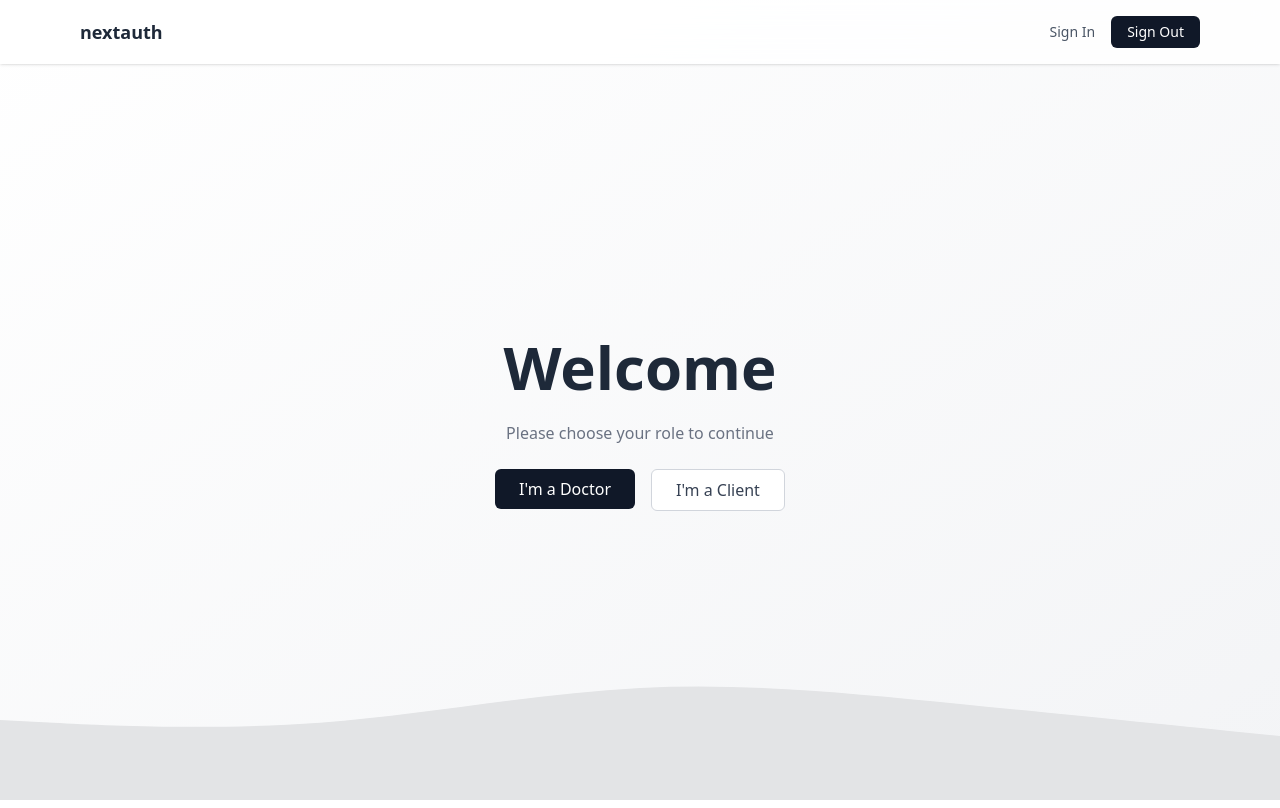
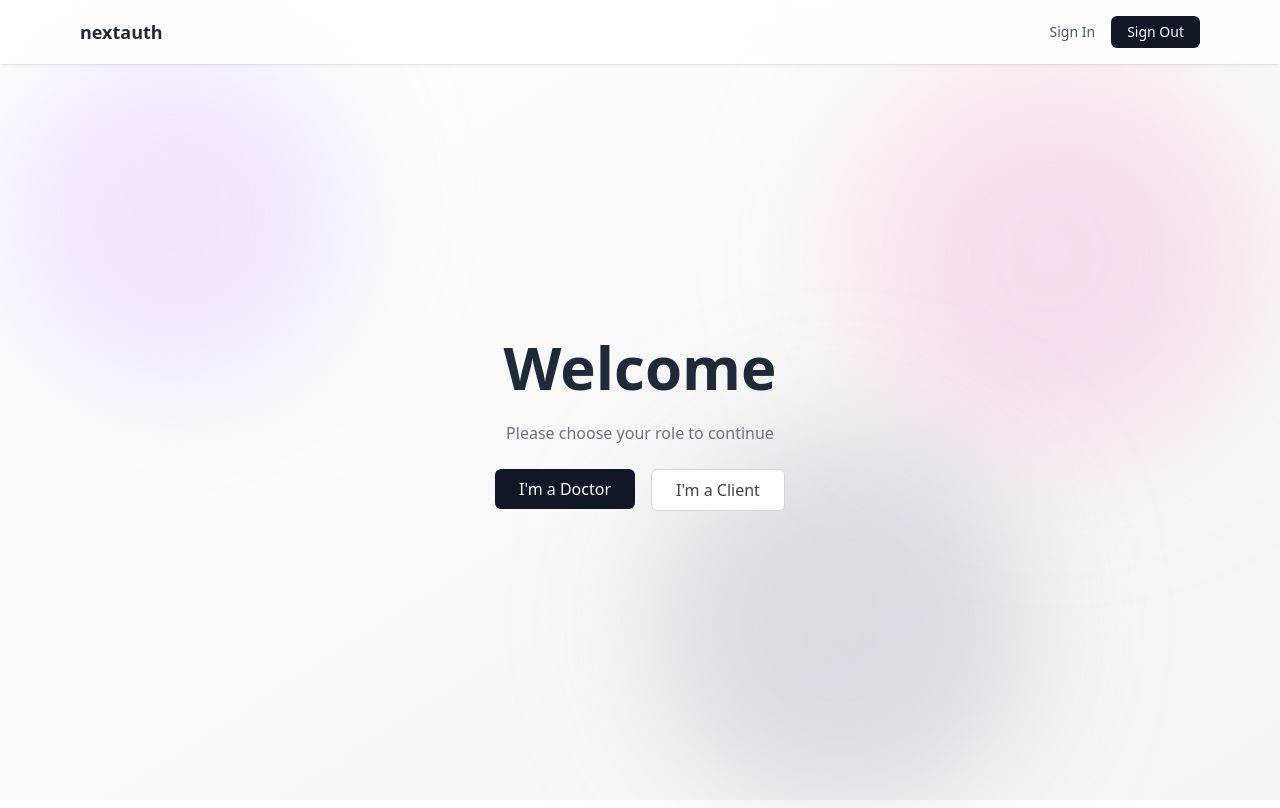
Before and after one commit to Mixzz-12/web_server, a Next.js app: page / in a window 1280 px wide. Built offline with nearby package versions, Linux system fonts and the light colour scheme.

Commit message:
upgrade a little bit

```diff
--- a/app/components/ProfileInfo.jsx
+++ b/app/components/ProfileInfo.jsx
@@ -124,7 +124,7 @@ export default function ProfileInfo() {
   <div className="col-span-1 lg:col-span-2">
     <div className="bg-white rounded-xl p-6 shadow-sm border border-gray-100">
       <h3 className="text-base font-semibold text-gray-800 mb-4 flex items-center gap-2">
-        📁 ประวัติการรักษา
+        📁 ประวัติการจ่ายยา
       </h3>
 
       {data.patient.history.length === 0 ? (
--- /dev/null
+++ b/app/components/motion/AnimatedBlob.jsx
@@ -0,0 +1,56 @@
+'use client';
+
+import { motion } from "framer-motion";
+
+export default function AnimatedBlob() {
+  return (
+    <>
+      {/* Purple Blob */}
+      <motion.div
+        className="absolute top-0 left-0 w-96 h-96 bg-purple-300 rounded-full mix-blend-multiply filter blur-3xl opacity-30"
+        animate={{
+          x: [0, 30, -20, 0],
+          y: [0, -40, 20, 0],
+          scale: [1, 1.1, 0.9, 1]
+        }}
+        transition={{
+          duration: 8,
+          repeat: Infinity,
+          ease: "easeInOut"
+        }}
+      />
+
+      {/* Pink Blob */}
+      <motion.div
+        className="absolute top-20 right-0 w-96 h-96 bg-pink-300 rounded-full mix-blend-multiply filter blur-3xl opacity-30"
+        animate={{
+          x: [0, -40, 20, 0],
+          y: [0, -20, 30, 0],
+          scale: [1, 1.05, 0.95, 1]
+        }}
+        transition={{
+          duration: 9,
+          repeat: Infinity,
+          ease: "easeInOut",
+          delay: 2
+        }}
+      />
+
+      {/* Yellow Blob */}
+      <motion.div
+        className="absolute bottom-0 left-1/2 w-96 h-96 bg-gray-400 rounded-full mix-blend-multiply filter blur-3xl opacity-30"
+        animate={{
+          x: [0, 20, -25, 0],
+          y: [0, 30, -15, 0],
+          scale: [1, 0.95, 1.05, 1]
+        }}
+        transition={{
+          duration: 10,
+          repeat: Infinity,
+          ease: "easeInOut",
+          delay: 4
+        }}
+      />
+    </>
+  );
+}
--- a/app/components/motion/AnimatedWave.jsx
+++ /dev/null
@@ -1,28 +0,0 @@
-'use client';
-import { motion } from 'framer-motion';
-
-export default function AnimatedWave() {
-  return (
-    <motion.div
-      className="absolute bottom-0 left-0 w-full h-40 z-0 overflow-hidden"
-      initial={{ y: 50 }}
-      animate={{ y: 0 }}
-      transition={{ duration: 1.5, ease: 'easeOut' }}
-    >
-      <svg
-        className="w-full h-full"
-        viewBox="0 0 1440 320"
-        preserveAspectRatio="none"
-        xmlns="http://www.w3.org/2000/svg"
-      >
-        <motion.path
-          fill="#e3e4e6"
-          d="M0,160L60,165.3C120,171,240,181,360,165.3C480,149,600,107,720,96C840,85,960,107,1080,128C1200,149,1320,171,1380,181.3L1440,192L1440,320L1380,320C1320,320,1200,320,1080,320C960,320,840,320,720,320C600,320,480,320,360,320C240,320,120,320,60,320L0,320Z"
-          initial={{ pathLength: 0 }}
-          animate={{ pathLength: 2 }}
-          transition={{ duration: 2, ease: 'easeInOut' }}
-        />
-      </svg>
-    </motion.div>
-  );
-}
--- a/app/components/sidebar/PatientSidebarRight.jsx
+++ b/app/components/sidebar/PatientSidebarRight.jsx
@@ -2,6 +2,7 @@
 
 import { useEffect, useState } from 'react';
 import { useParams } from 'next/navigation';
+import LoadingOverlay from '../LoadingOverlay';
 
 export default function PatientSidebarRight() {
   const { citizen_id } = useParams();
@@ -35,9 +36,7 @@ export default function PatientSidebarRight() {
   // ✅ แสดงข้อความขณะโหลด
   if (loading) {
     return (
-      <aside className="w-72 bg-white px-6 py-8 border-l border-gray-100 shadow-sm hidden lg:flex items-center justify-center text-center">
-        <p className="text-gray-500 text-sm">⏳ กำลังโหลดข้อมูล...</p>
-      </aside>
+      <LoadingOverlay/>
     );
   }
 
--- a/app/globals.css
+++ b/app/globals.css
@@ -21,3 +21,21 @@
   .animation-delay-4000 {
     animation-delay: 4s;
   }
+
+@keyframes fade-in {
+    from { opacity: 0; transform: translateY(10px); }
+    to { opacity: 1; transform: translateY(0); }
+  }
+
+  .animate-fade-in {
+    animation: fade-in 0.5s ease-out forwards;
+  }
+
+  @keyframes ping-slow {
+    0%, 100% { transform: scale(1); opacity: 1; }
+    50% { transform: scale(1.2); opacity: 0.6; }
+  }
+
+  .animate-ping-slow {
+    animation: ping-slow 1.5s infinite;
+  }
--- a/app/login/page.jsx
+++ b/app/login/page.jsx
@@ -5,6 +5,8 @@ import { signIn } from "next-auth/react";
 import { useRouter } from "next/navigation";
 import Navbar from "../components/Navbar";
 import LoadingOverlay from "../components/LoadingOverlay";
+import AnimatedBlob from "../components/motion/AnimatedBlob";
+
 
 export default function PageLogin() {
   const [user, setUser] = useState("");
@@ -37,7 +39,7 @@ export default function PageLogin() {
     <>
     {loading && <LoadingOverlay />}
     <Navbar/>
-    <div className="flex items-center justify-center min-h-screen bg-gradient-to-br from-white to-gray-100 px-4">
+    <div className="bg-white flex items-center justify-center min-h-screen bg-gradient-to-br from-white to-gray-100 px-4">
 
       <form
         onSubmit={handleSubmit}
@@ -76,6 +78,7 @@ export default function PageLogin() {
         </button>
       </form>
     </div>
+    <AnimatedBlob/>
     </>
   );
 }
--- a/app/page.jsx
+++ b/app/page.jsx
@@ -4,15 +4,14 @@
 import Navbar from "./components/Navbar";
 import Link from "next/link";
 import { motion } from "framer-motion";
-import AnimatedWave from "./components/motion/AnimatedWave";
+import AnimatedBlob from "./components/motion/AnimatedBlob";
 
 export default function Home() {
   return (
 
-    <main className="min-h-screen bg-gradient-to-br from-white to-gray-100 ">
-      <AnimatedWave />
+    <main className="relative min-h-screen bg-gradient-to-br from-white to-gray-100">
       <Navbar />
-      <div className="flex flex-col items-center justify-center h-[calc(100vh-80px)] px-4 text-center space-y-6">
+      <div className="relative z-10 flex flex-col items-center justify-center h-[calc(100vh-80px)] px-4 text-center space-y-6">
 
         <motion.h1
           initial={{ opacity: 0, y: 30 }}
@@ -57,6 +56,8 @@ export default function Home() {
           </motion.button>
         </motion.div>
       </div>
+      <AnimatedBlob />
     </main>
+
   );
 }
--- a/app/welcome/add-patient/page.jsx
+++ b/app/welcome/add-patient/page.jsx
@@ -2,6 +2,9 @@
 
 import { useState } from 'react';
 import { useRouter } from 'next/navigation';
+import AnimatedBlob from '@/app/components/motion/AnimatedBlob';
+import Navlogout from '@/app/components/Navlogout';
+
 
 export default function AddPatientPage() {
   const [form, setForm] = useState({
@@ -62,8 +65,11 @@ export default function AddPatientPage() {
   };
 
   return (
-    <div className="min-h-screen flex items-center justify-center bg-gray-50 px-4">
+    <div>
+      <Navlogout/>
+      <div className="min-h-screen flex items-center justify-center bg-gray-50 px-4">
       <div className="bg-white shadow-md rounded-xl p-8 max-w-md w-full">
+
         <h1 className="text-2xl font-semibold text-gray-800 mb-6 text-center">เพิ่มข้อมูลผู้ป่วย</h1>
 
         <form onSubmit={handleSubmit} className="space-y-4 text-sm">
@@ -124,6 +130,9 @@ export default function AddPatientPage() {
           </button>
         </form>
       </div>
+
+      <AnimatedBlob/>
+    </div>
     </div>
   );
 }
--- a/app/welcome/add-patient/success/SuccessClient.jsx
+++ b/app/welcome/add-patient/success/SuccessClient.jsx
@@ -13,19 +13,20 @@ export default function SuccessClient() {
       if (citizen_id) {
         router.push(`/welcome/profile/${citizen_id}`);
       }
-    }, 3000);
-
+    }, 2000);
     return () => clearTimeout(timer);
   }, [citizen_id]);
 
   return (
-    <div className="min-h-screen flex items-center justify-center bg-gray-50 px-4">
-      <div className="bg-white shadow-md rounded-xl p-8 max-w-md w-full text-center animate-fade-in">
-        <div className="text-5xl mb-4 text-green-500 animate-pulse">✅</div>
-        <h1 className="text-2xl font-semibold text-gray-800 mb-2">
-          บันทึกข้อมูลสำเร็จ!
-        </h1>
-        <p className="text-gray-600 text-sm">กำลังกลับไปยังข้อมูลผู้ป่วย...</p>
+    <div className="min-h-screen flex items-center justify-center bg-gradient-to-br from-white to-gray-100 px-4">
+      <div className="bg-white shadow-xl rounded-2xl p-10 max-w-md w-full text-center animate-fade-in space-y-4">
+        <div className="w-16 h-16 mx-auto rounded-full bg-green-100 flex items-center justify-center">
+          <span className="text-3xl text-green-500 animate-ping-slow">✓</span>
+        </div>
+        <h1 className="text-2xl font-medium text-gray-800">บันทึกสำเร็จ</h1>
+        <p className="text-sm text-gray-500">
+          ระบบกำลังนำคุณไปยังหน้าข้อมูลผู้ป่วย...
+        </p>
       </div>
     </div>
   );
--- a/app/welcome/page.jsx
+++ b/app/welcome/page.jsx
@@ -3,6 +3,8 @@ import { redirect } from "next/navigation";
 import Navlogout from "../components/Navlogout";
 import SearchForm from "../components/search_form";
 import AddPatientButton from "../components/button/adddatabutton";
+
+
 
 export default async function WelcomePage() {
   const session = await auth();
--- a/models/patient.js
+++ b/models/patient.js
@@ -17,6 +17,17 @@ const patientSchema = new mongoose.Schema({
         of: Number
       }
     }
+  ],
+  medications: [
+    {
+      name: String,
+      quantity: String,
+      timing: {
+        meal: String,
+        times: [String]
+      },
+      note: String
+    }
   ]
 });
 
```
Also changed, not shown: app/components/AddMedicationsForm.jsx (+19 -1 lines).
